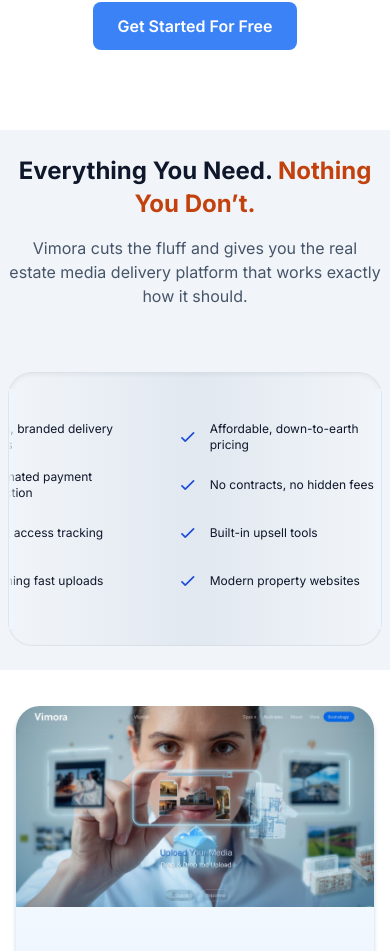
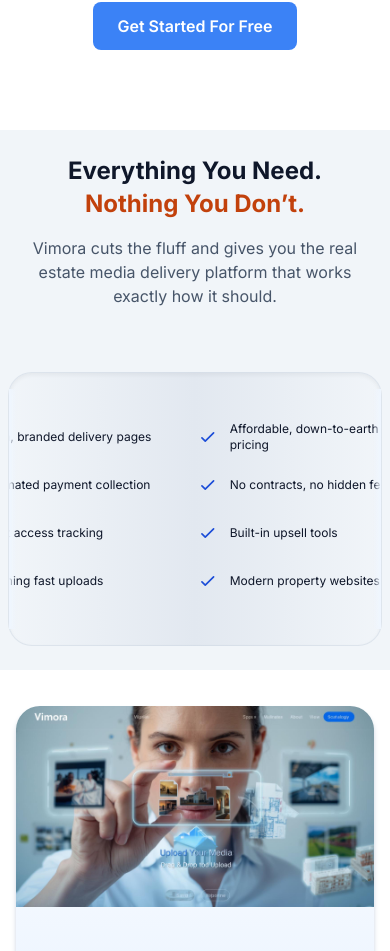
Before and after one commit to PixelVans/Vimora, a React (Vite) app: page / in a window 390 px wide. Shown: the part 9941-10892 px from the top of the page. Built offline with nearby package versions, Linux system fonts and the light colour scheme.

Commit message:
styling: mobile view

```diff
--- a/src/pages/LandingPage.tsx
+++ b/src/pages/LandingPage.tsx
@@ -59,7 +59,7 @@
         {[...items, ...items].map((item, idx) => (
           <div
             key={idx}
-            className="flex items-center text-slate-900 text-base w-[200px] lg:w-[300px] flex-shrink-0"
+            className="flex items-center text-slate-900 text-base w-[220px] lg:w-[300px] flex-shrink-0"
           >
             <svg
               xmlns="http://www.w3.org/2000/svg"
@@ -802,11 +802,11 @@
   <div className=" mx-auto">
     {/* Heading */}
     <div className="text-center">
-      <h2 className="text-2xl sm:text-4xl font-bold text-slate-900 mb-4 font-inter leading-snug">
+      <h2 className="text-2xl sm:text-4xl px-4 sm:px-0 font-bold text-slate-900 mb-4 font-inter leading-snug">
         Everything You Need. <br className="hidden sm:block" />
         <span className="text-orange-700">Nothing You Don’t.</span>
       </h2>
-      <p className="text-slate-600 sm:text-lg max-w-2xl mx-auto mb-12">
+      <p className="text-slate-600 sm:text-lg max-w-2xl mx-auto mb-12 px-4 sm:px-0">
         Vimora cuts the fluff and gives you the real estate media delivery platform that works exactly how it should.
       </p>
     </div>
```
